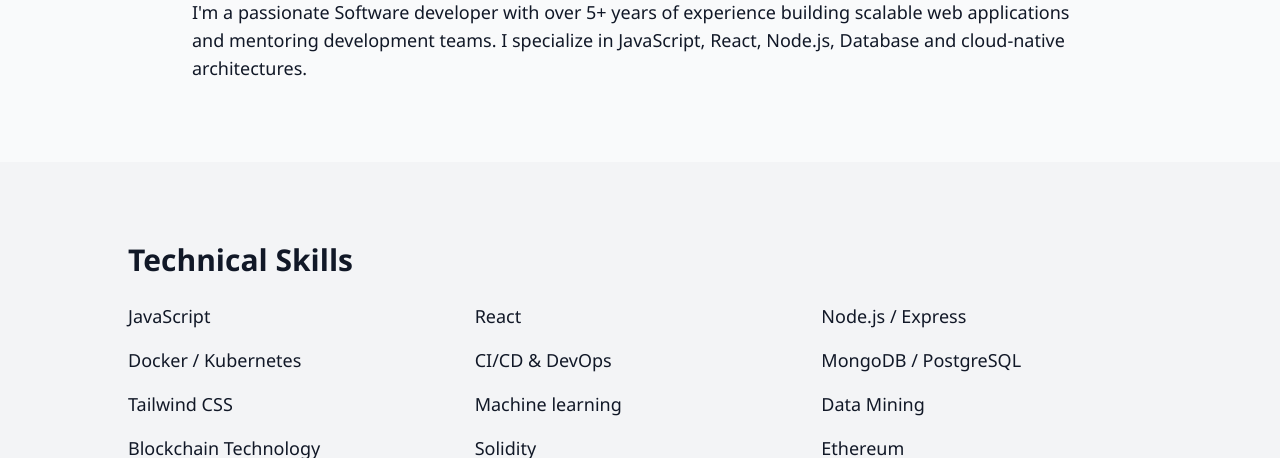
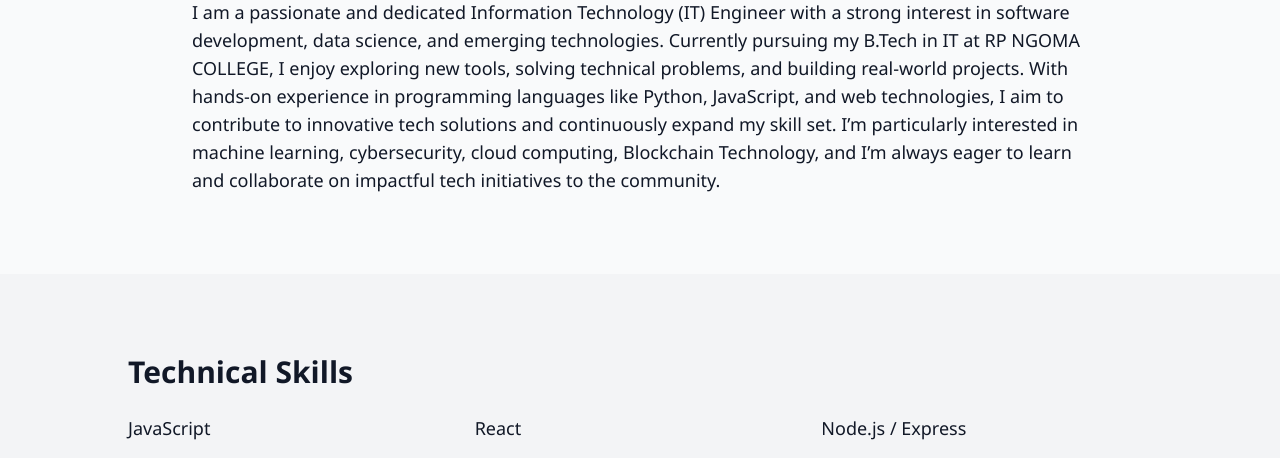
Before and after one commit to Nhimana/Expert-Developer-Portfolio, a plain HTML site: page index.html in a window 1280 px wide. Shown: the part 642-1100 px from the top of the page. Drawn offline with nearby package versions, Linux system fonts and the light colour scheme.

Commit message:
second  commit on  portfolio

```diff
--- a/index.html
+++ b/index.html
@@ -39,7 +39,15 @@
   <section id="about" class="py-20 px-6">
     <div class="max-w-4xl mx-auto">
       <h3 class="text-3xl font-bold mb-4">About Me</h3>
-      <p class="text-lg">I'm a passionate Software developer with over 5+ years of experience building scalable web applications and mentoring development teams. I specialize in JavaScript, React, Node.js, Database and cloud-native architectures.</p>
+      <p class="text-lg">I am a passionate and dedicated Information Technology (IT) Engineer with a strong interest in software development,
+        data science, and emerging technologies.
+        Currently pursuing my  B.Tech in IT at RP NGOMA COLLEGE, I enjoy exploring new tools, solving technical problems, and building real-world projects.
+        With hands-on experience in programming languages like Python, JavaScript, and web technologies,
+        I aim to contribute to innovative tech solutions and continuously expand my skill set.
+        I’m particularly interested in  machine learning, cybersecurity, cloud computing, Blockchain Technology,
+        and I’m always eager to learn and collaborate on impactful tech initiatives to the community.
+      </p>
+
     </div>
   </section>
 
```
